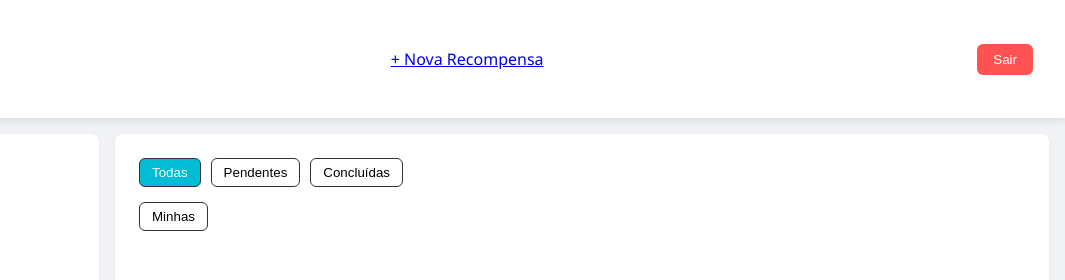
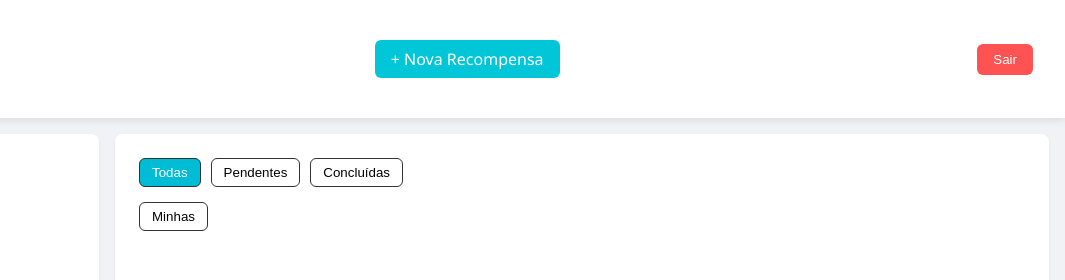
Before and after one commit to 4rthuzinho/interaPoints.2, a website with bundled scripts: page frontend/index.html in a window 1280 px wide. Shown: the top 280 px of the page, 215-1280 px from the left. Built offline with nearby package versions, Linux system fonts and the light colour scheme; no server answers; sample sign-in values are in the browser's storage.

Commit message:
edit button new reward and link of forget password

```diff
--- a/frontend/style.css
+++ b/frontend/style.css
@@ -561,3 +561,17 @@ body.admin .admin-only {
   width: 90%;
   max-width: 400px;
 }
+.btn-criar-recompensa {
+  background: #01c6d8;
+  color: white;
+  text-decoration: none;
+  padding: 0.5rem 1rem;
+  border-radius: 6px;
+  font-weight: 500;
+  transition: background 0.3s;
+}
+
+.btn-criar-recompensa:hover {
+  background: #02919e;
+  font-weight: bold;
+}
```
Also changed, not shown: frontend/login.html (+6 -1 lines).
